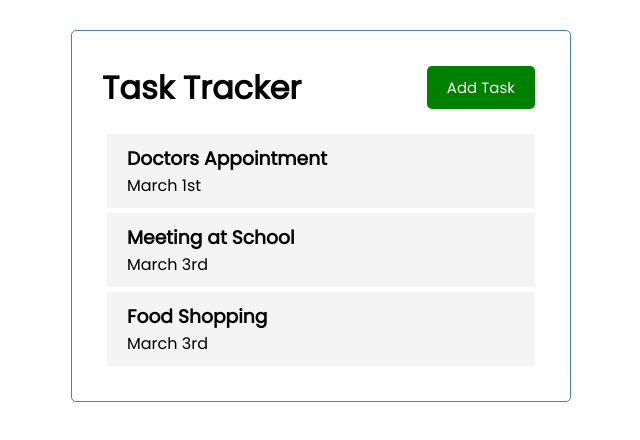
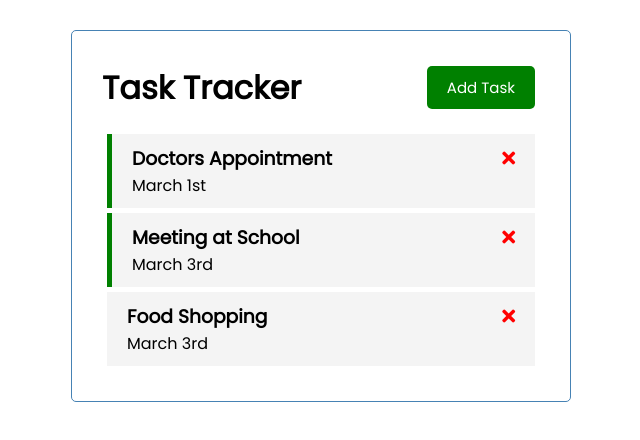
Before and after one commit to Marshall-Hao/vue-crash-2021, a Vue app: page / in a window 1280 px wide. Shown: the top 440 px of the page, without its empty margins (319-959 px from the left). Built offline with nearby package versions, Linux system fonts and the light colour scheme.

Commit message:
impletement tasks delete function with emit method

```diff
--- a/public/index.html
+++ b/public/index.html
@@ -5,6 +5,7 @@
     <meta http-equiv="X-UA-Compatible" content="IE=edge">
     <meta name="viewport" content="width=device-width,initial-scale=1.0">
     <link rel="icon" href="<%= BASE_URL %>favicon.ico">
+    <link rel="stylesheet" href="https://cdnjs.cloudflare.com/ajax/libs/font-awesome/5.15.3/css/all.min.css" referrerpolicy="no-referrer" />
     <title><%= htmlWebpackPlugin.options.title %></title>
   </head>
   <body>
--- a/src/App.vue
+++ b/src/App.vue
@@ -1,7 +1,7 @@
 <template>
   <div class="container">
     <Header title="Task Tracker"/>
-    <Tasks :tasks="tasks"/>
+    <Tasks @delete-task="deleteTask" :tasks="tasks"/>
   </div>
 </template>
 
@@ -17,8 +17,17 @@
   },
   data() {
     return {
-      task: [],
+      tasks: [],
     };
+  },
+  methods: {
+    deleteTask(id) {
+      // eslint-disable-next-line no-alert, no-restricted-globals
+      if (confirm('Are you sure?')) {
+        console.log(id);
+        this.tasks = this.tasks.filter((task) => task.id !== id);
+      }
+    },
   },
   created() {
     this.tasks = [
--- a/src/components/Task.vue
+++ b/src/components/Task.vue
@@ -1,6 +1,9 @@
 <template>
-<div class="task">
-  <h3>{{ task.text }}</h3>
+<div :class="[task.reminder ? 'reminder' : '', 'task']">
+  <h3>
+    {{ task.text }}
+    <i @click="onDelete(task.id)" class="fas fa-times"></i>
+  </h3>
   <p>{{ task.day}}</p>
 </div>
 </template>
@@ -10,6 +13,11 @@
   name: 'Task',
   props: {
     task: Object,
+  },
+  methods: {
+    onDelete(id) {
+      this.$emit('delete-task', id);
+    },
   },
 };
 </script>
--- a/src/components/Tasks.vue
+++ b/src/components/Tasks.vue
@@ -1,6 +1,6 @@
 <template>
   <div :key="task.id" v-for="task in tasks">
-    <Task :task="task"/>
+    <Task @delete-task="$emit('delete-task',task.id)" :task="task"/>
   </div>
 </template>
 
@@ -15,6 +15,7 @@
   components: {
     Task,
   },
+  emits: ['delete-task'],
 };
 
 </script>
```
